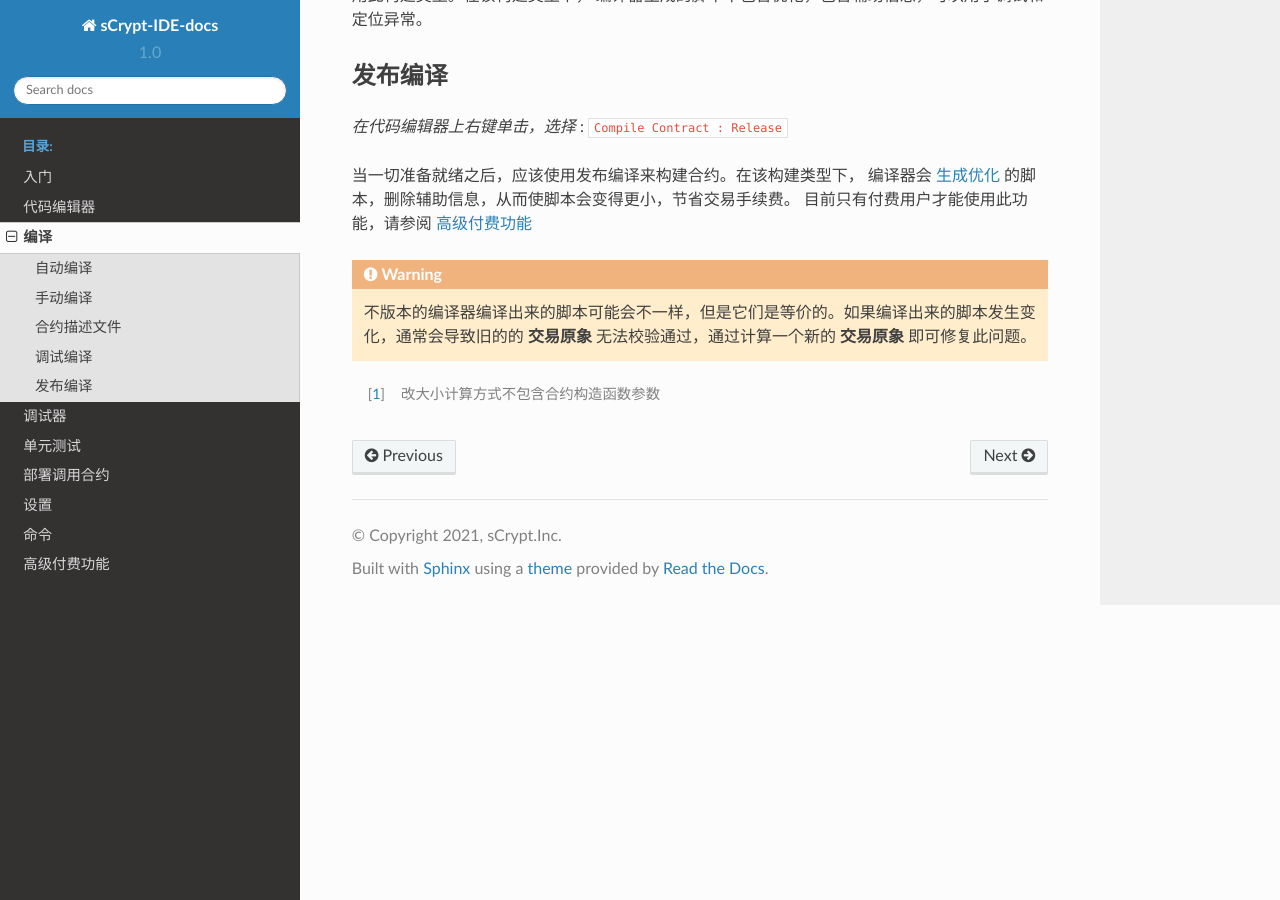
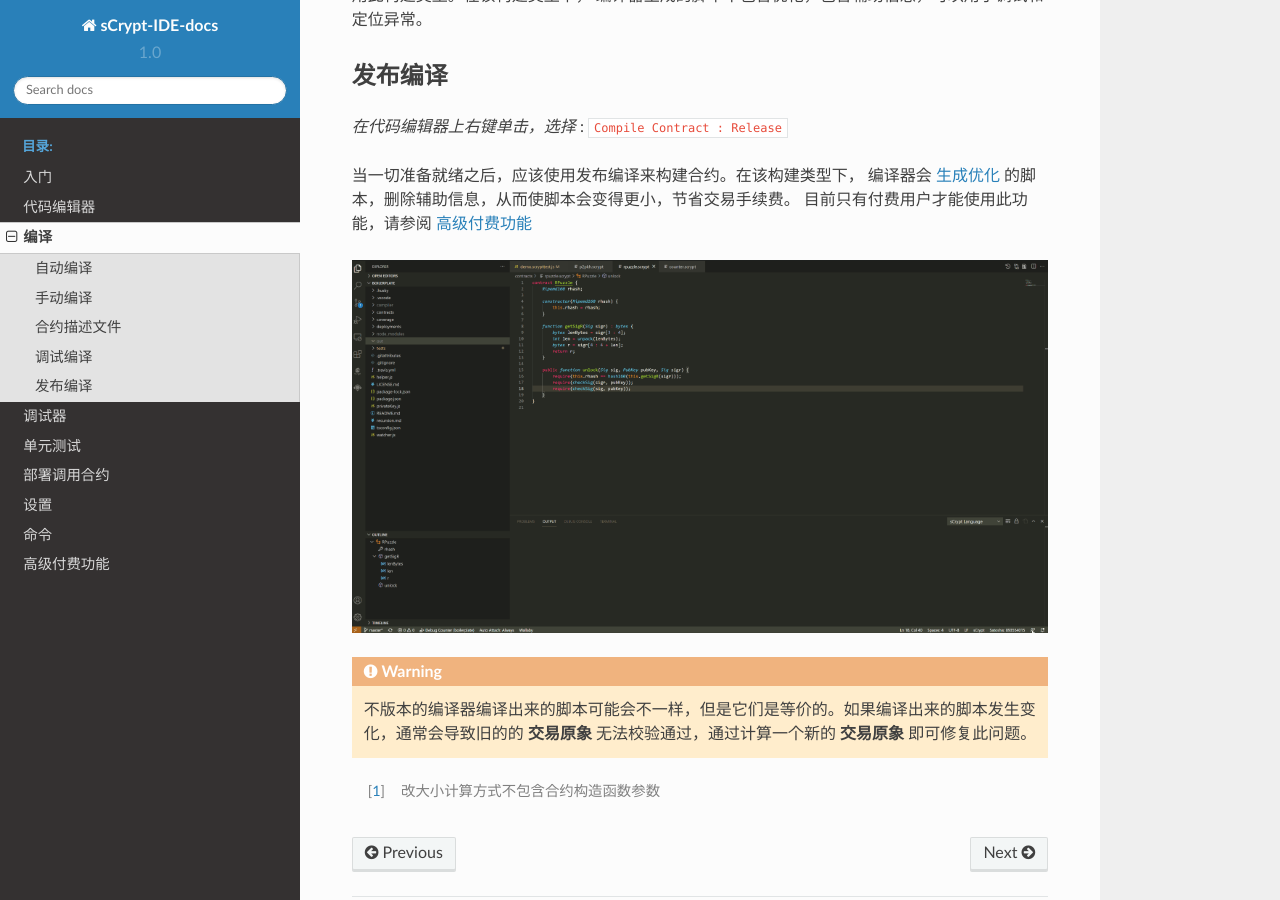
Before and after one commit to sCrypt-Inc/sCrypt-IDE-docs, a Sphinx documentation site: the page built from docs/compiling.rst, in a window 1280 px wide and 900 px high, scrolled down 1231 px. Built offline with Sphinx 7.4.7 and the Read the Docs theme 2.0.0, drawn with Linux system fonts in a browser that asks for light colours.

Commit message:
update document

```diff
--- a/docs/compiling.rst
+++ b/docs/compiling.rst
@@ -52,6 +52,9 @@
 编译器会 :ref:`生成优化 <optimize>` 的脚本，删除辅助信息，从而使脚本会变得更小，节省交易手续费。
 目前只有付费用户才能使用此功能，请参阅 :ref:`高级付费功能 <premium>`
 
+.. image:: ./images/release_compiling.gif
+    :width: 100%
+
 .. warning::
 
     不版本的编译器编译出来的脚本可能会不一样，但是它们是等价的。如果编译出来的脚本发生变化，通常会导致旧的的 **交易原象** 无法校验通过，通过计算一个新的 **交易原象** 即可修复此问题。
--- a/docs/editor.rst
+++ b/docs/editor.rst
@@ -33,7 +33,7 @@
 函数签名帮助
 ===============
 
-在代码编辑过程中，**IDE** 会根据你的输入，自动给出函数签名的相关提示。
+在输入函数名后，**IDE** 会根据你的输入，自动给出函数签名的相关提示。
 
 .. image:: ./images/signature_help.gif
   :width: 100%
```
Also changed, not shown: docs/images/release_compiling.gif (added), docs/images/status_bsv.png, 3 other files.
